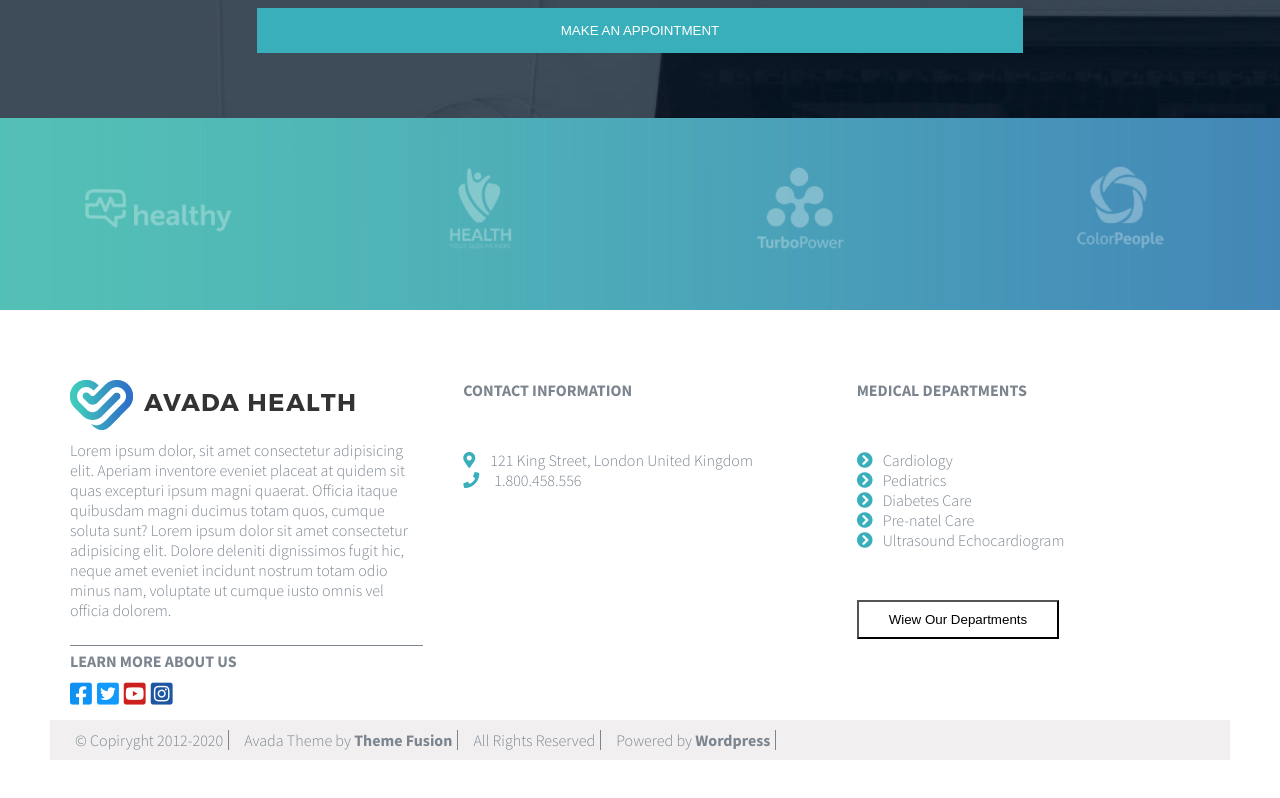
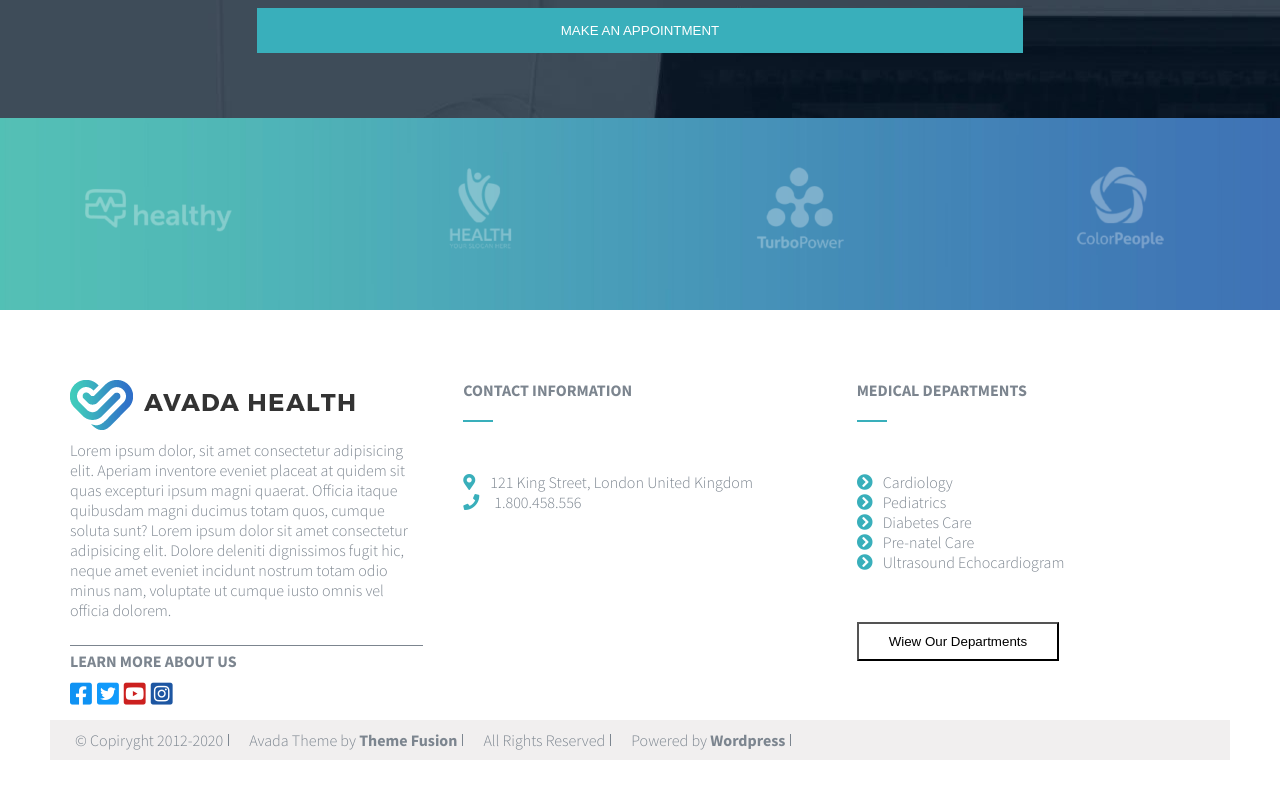
Before and after one commit to LucaHLR91/proj-html-vuejs, a Vue app: page / in a window 1280 px wide. Shown: the part 6213-7011 px from the top of the page. Built offline with nearby package versions, Linux system fonts and the light colour scheme.

Commit message:
footer details

```diff
--- a/src/components/Footer.vue
+++ b/src/components/Footer.vue
@@ -148,6 +148,15 @@ footer {
       h4 {
         margin-bottom: 50px;
         text-transform: uppercase;
+
+        &::after {
+          content: '';
+          display: block;
+          width: 30px;
+          height: 2px;
+          background-color: $brand_color;
+          margin-top: 20px
+        }
       }
 
       i {
@@ -163,6 +172,15 @@ footer {
       h4 {
         margin-bottom: 50px;
         text-transform: uppercase;
+
+        &::after {
+          content: '';
+          display: block;
+          width: 30px;
+          height: 2px;
+          background-color: $brand_color;
+          margin-top: 20px
+        }
       }
 
       ul {
@@ -212,7 +230,15 @@ footer {
       p {
         margin: 0 5px;
         padding: 0 5px;
-        border-right: 1px solid $secondary_text_color;
+
+        &:after {
+          content: '';
+          width: 1px;
+          height: 12px;
+          display: inline-block;
+          margin-left: 5px;
+          background-color: $secondary_text_color;
+        }
       }
     }
   }
--- a/src/components/Main.vue
+++ b/src/components/Main.vue
@@ -550,6 +550,8 @@ export default {
     justify-content: space-around;
     align-items: center;
     background-image: url('../assets/img/rgb-gradient-bar-for-logo-carrasel.jpg');
+    background-size: cover;
+    background-repeat: no-repeat;
   }
 }
 </style>
```
